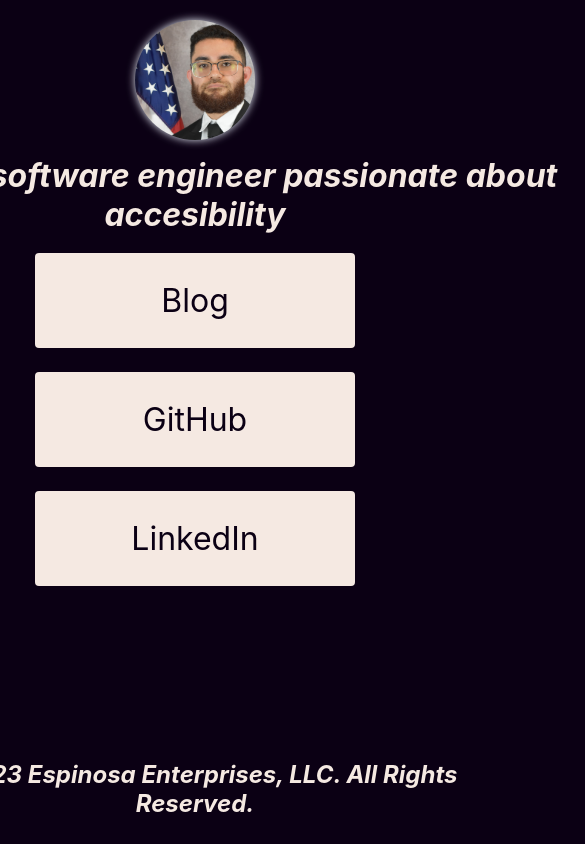
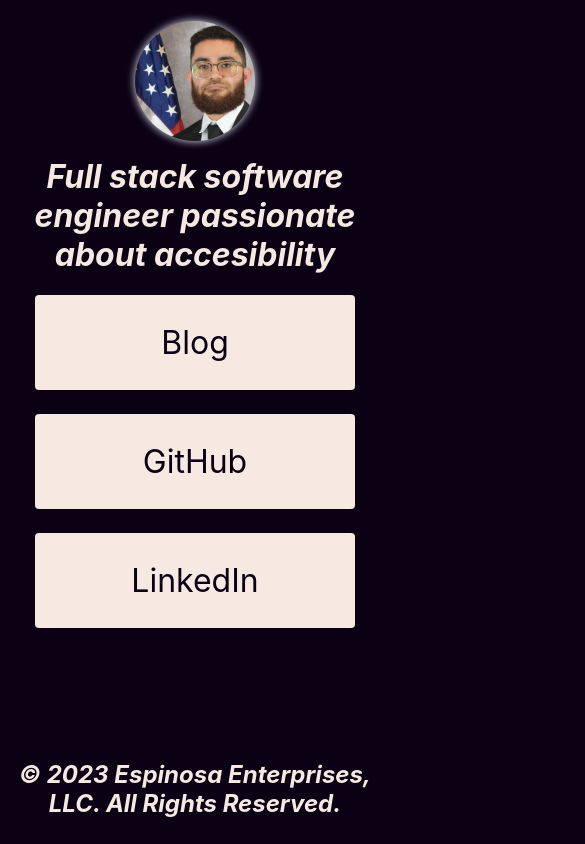
Before and after one commit to jakeEspinosa/linktreeClone, a Vue app: page / in a window 390 px wide. Shown: the top 844 px of the page, 585 px wide, since content can reach past the window. Built offline with nearby package versions, Linux system fonts and the light colour scheme.

Commit message:
Adjust for mobile.

```diff
--- a/src/App.vue
+++ b/src/App.vue
@@ -26,13 +26,13 @@ import LinkyButtonLink from "@/components/LinkyButtonLink.vue";
 }
 
 .header {
-  height: 30dvh;
+  min-height: 35dvh;
   justify-content: center;
   gap: 1rem;
 }
 
 .main {
-  min-height: 60dvh;
+  min-height: 55dvh;
   gap: 1.5rem;
 }
 
@@ -40,9 +40,9 @@ import LinkyButtonLink from "@/components/LinkyButtonLink.vue";
   height: 10dvh;
 }
 h1, h2 {
-  width: 40ch;
   text-align: center;
   font-style: italic;
   color: #f5e9e2;
+  word-wrap: break-word;
 }
 </style>
```
